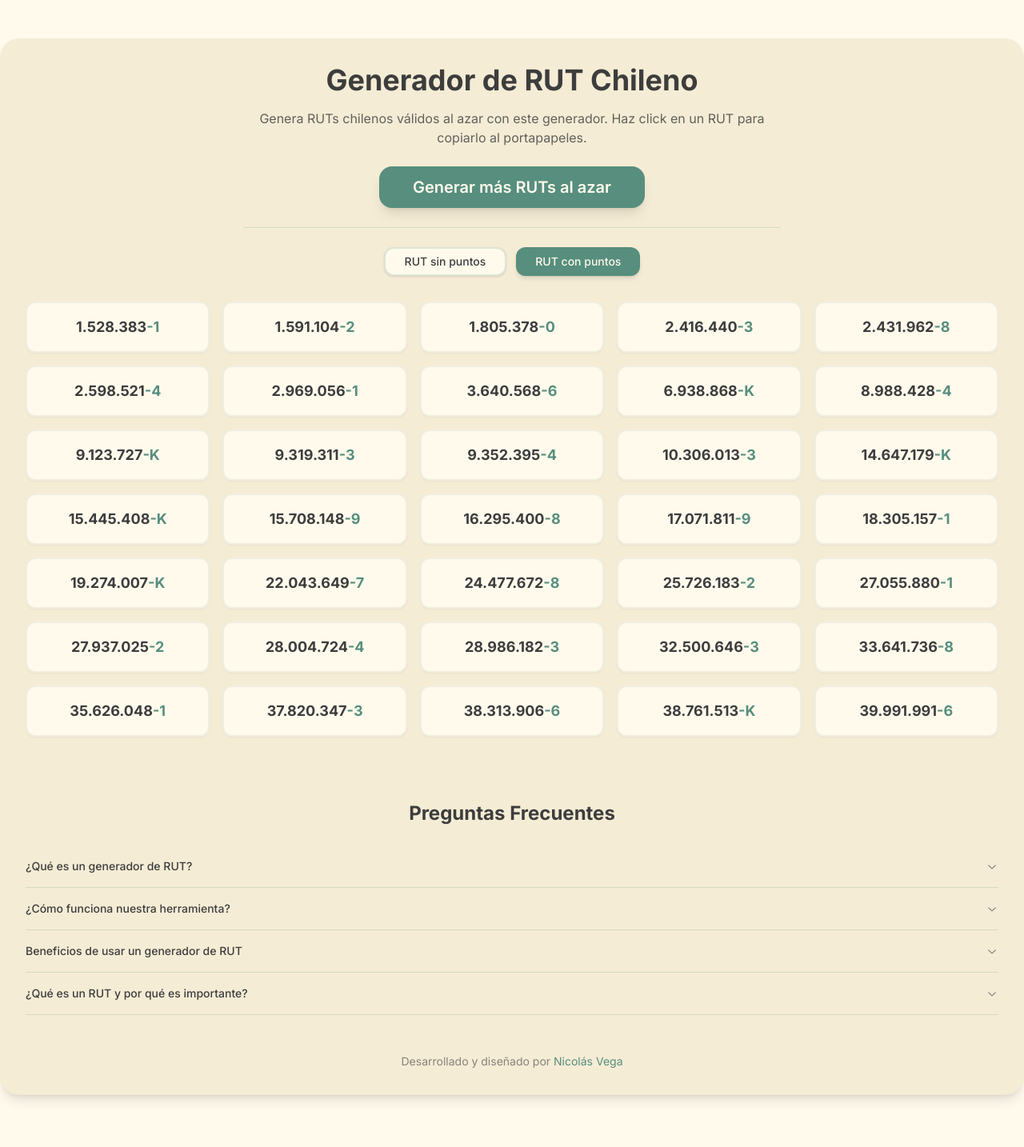
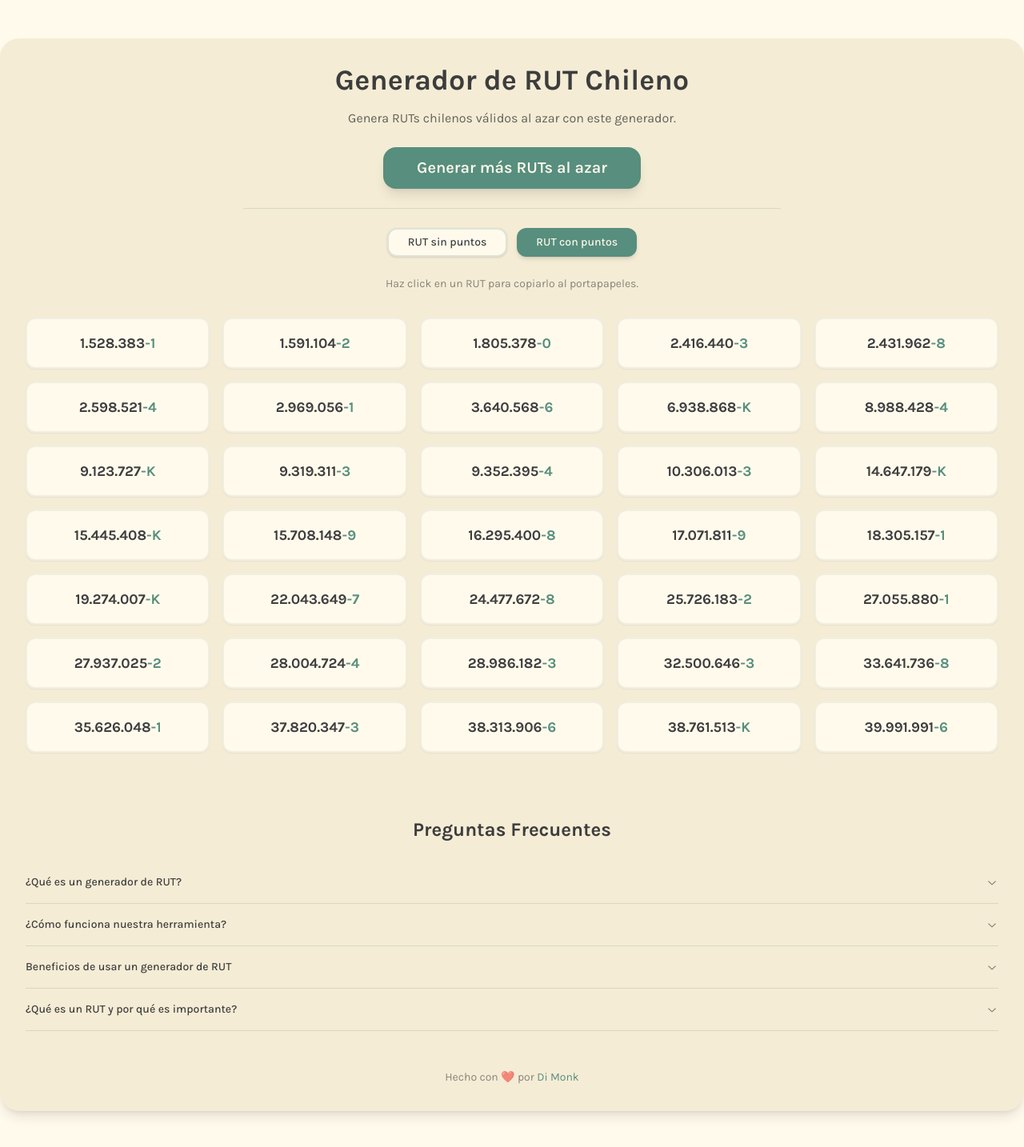
Before and after one commit to Nicolasvegam/rut-generator, a Next.js app: page / in a window 1280 px wide. Shown: the top 1434 px of the page at 80% size. Built offline with nearby package versions, Linux system fonts and the light colour scheme.

Commit message:
fix: metadata

```diff
--- a/src/app/layout.tsx
+++ b/src/app/layout.tsx
@@ -1,10 +1,14 @@
-import type { Metadata } from "next";
-import { Inter } from "next/font/google";
+import type { Metadata, Viewport } from "next";
+import { Karla } from "next/font/google";
 import "./globals.css";
 import Head from "next/head";
 import { Analytics } from "@vercel/analytics/react";
 
-const inter = Inter({ subsets: ["latin"] });
+const karla = Karla({ subsets: ["latin"] });
+
+export const viewport: Viewport = {
+  themeColor: "#578E7E",
+};
 
 export const metadata: Metadata = {
   title: "Generador de RUT Chileno - Genera RUTs válidos al azar",
@@ -30,7 +34,6 @@ export const metadata: Metadata = {
     index: true,
     follow: true,
   },
-  themeColor: "#578E7E",
   icons: {
     icon: [
       { url: "/favicon-32x32.png", sizes: "32x32", type: "image/png" },
@@ -50,7 +53,7 @@ export default function RootLayout({
 }) {
   return (
     <html lang="es">
-      <body className={`${inter.className} bg-[#FFFAEC]`}>
+      <body className={`${karla.className} bg-[#FFFAEC]`}>
         {children}
         <Analytics />
       </body>
--- a/src/app/page.tsx
+++ b/src/app/page.tsx
@@ -42,8 +42,7 @@ export default function Home() {
             Generador de RUT Chileno
           </h1>
           <p className="mb-6 text-[#3D3D3D]/80">
-            Genera RUTs chilenos válidos al azar con este generador. Haz click
-            en un RUT para copiarlo al portapapeles.
+            Genera RUTs chilenos válidos al azar con este generador.
           </p>
         </header>
 
@@ -81,6 +80,9 @@ export default function Home() {
                 RUT con puntos
               </Button>
             </div>
+            <p className="text-sm text-[#3D3D3D]/60">
+              Haz click en un RUT para copiarlo al portapapeles.
+            </p>
           </div>
 
           <div
@@ -117,14 +119,14 @@ export default function Home() {
         <FAQs />
 
         <footer className="text-sm text-[#3D3D3D]/60 mt-12">
-          Desarrollado y diseñado por{" "}
+          Hecho con ❤️ por{" "}
           <Link
-            href="https://www.nicovega.dev"
+            href="https://software.nicovega.dev"
             className="text-[#578E7E] hover:text-[#578E7E]/80"
             target="_blank"
             rel="noopener noreferrer"
           >
-            Nicolás Vega
+            Di Monk
           </Link>
         </footer>
       </article>
```
Also changed, not shown: public/robots.txt, 1 other file (tests, documents, lock files or other folders).
